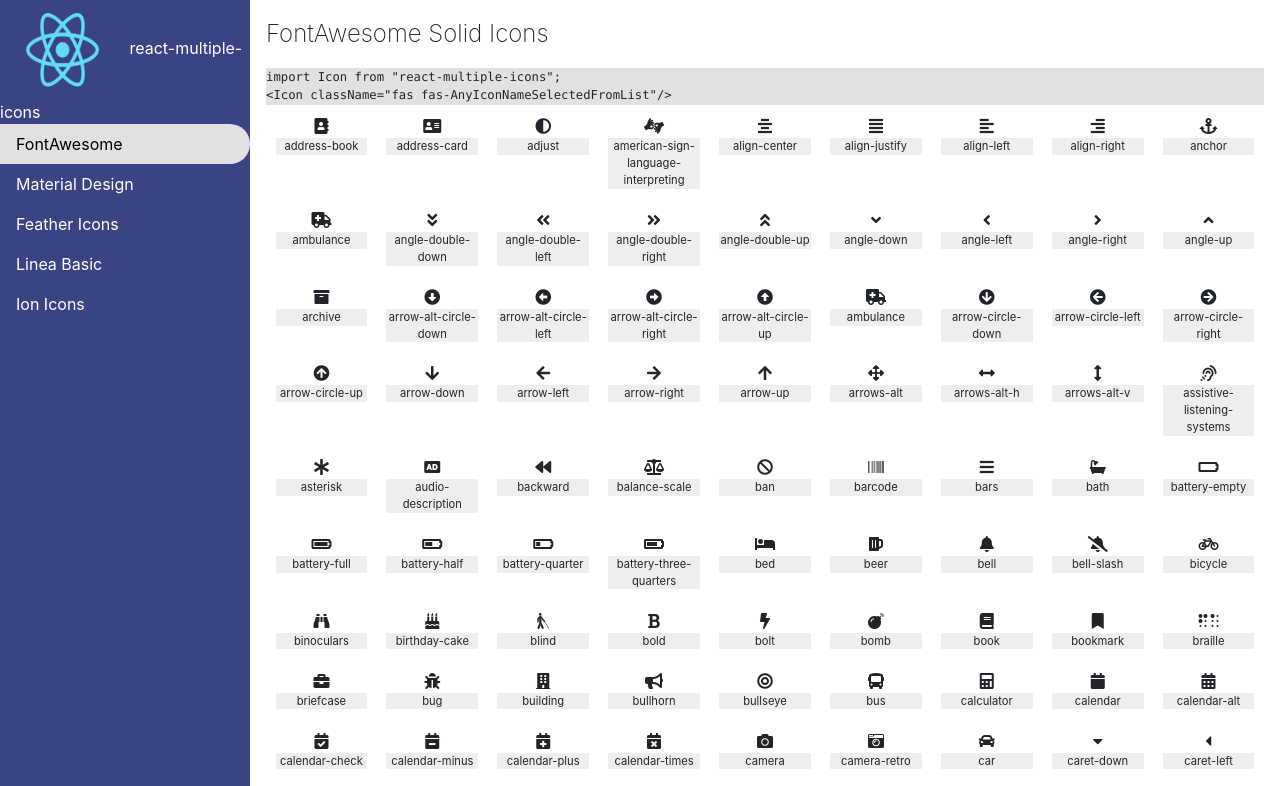
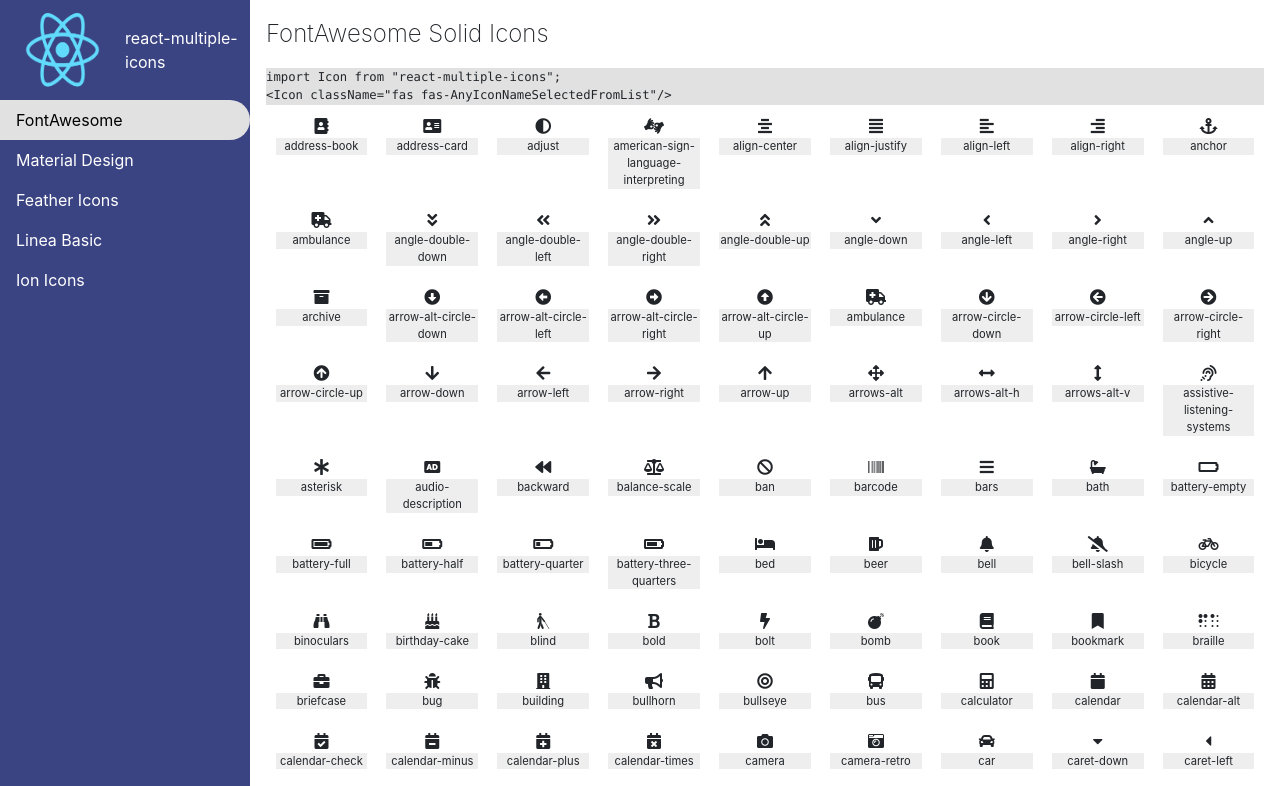
Before and after one commit to SalmanMehmood/ReactIconsDocumentation, a plain HTML site: page index.html in a window 1280 px wide. Shown: the top 786 px of the page. Drawn offline with nearby package versions, Linux system fonts and the light colour scheme.

Commit message:
change styling

```diff
--- a/index.css
+++ b/index.css
@@ -7,6 +7,10 @@
   height: 100vh;
   width: 250px;
   position: relative;
+}
+header {
+  display: flex;
+  align-items: center;
 }
 .sidebar-container {
   width: 250px;
```
